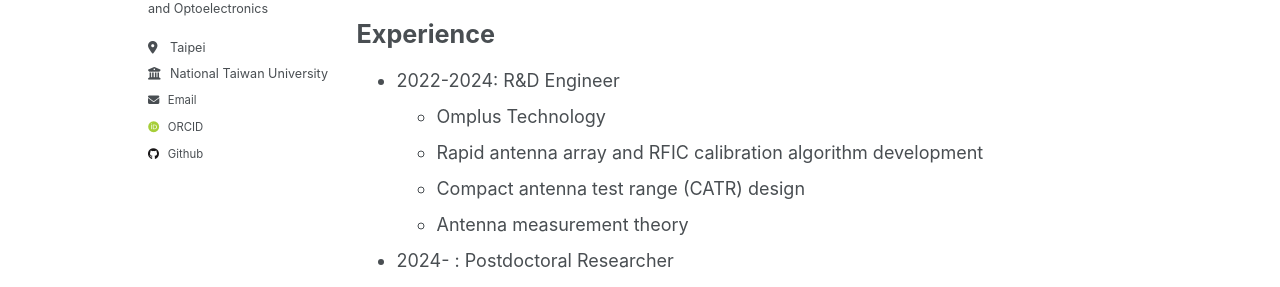
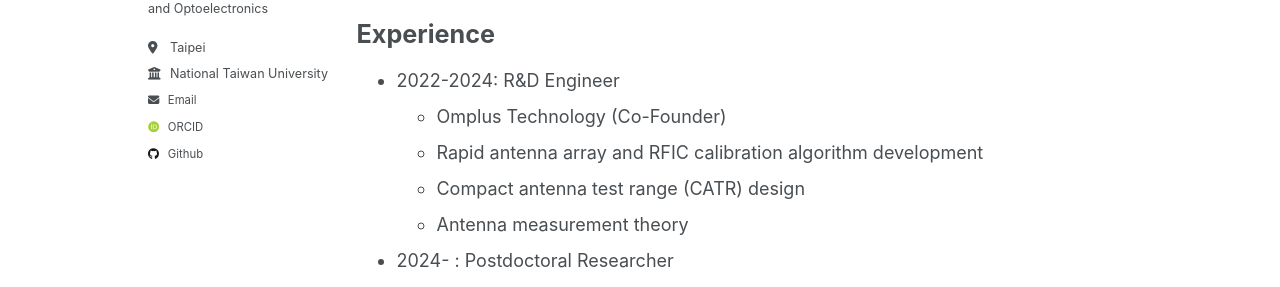
Before and after one commit to akjake616/jwliu, a Jekyll site: the page built from _pages/cv.md, in a window 1280 px wide and 900 px high. Shown: the part 317-604 px from the top of the window. Built offline with Jekyll 4.4.1, drawn with Linux system fonts in a browser that asks for light colours; some web fonts are replaced.

Commit message:
update cv

```diff
--- a/_pages/cv.md
+++ b/_pages/cv.md
@@ -18,7 +18,7 @@ Education
 Experience
 ======
 * 2022-2024: R&D Engineer
-  * Omplus Technology
+  * Omplus Technology (Co-Founder)
   * Rapid antenna array and RFIC calibration algorithm development
   * Compact antenna test range (CATR) design
   * Antenna measurement theory
```
